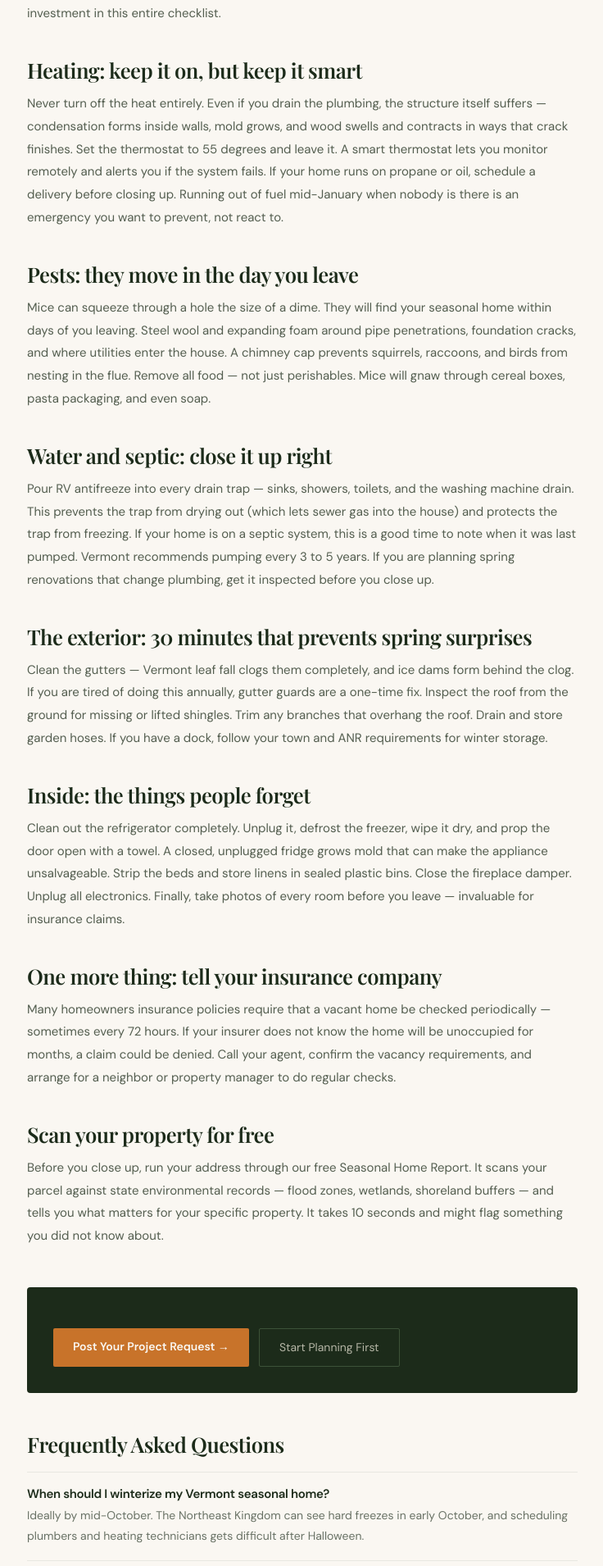
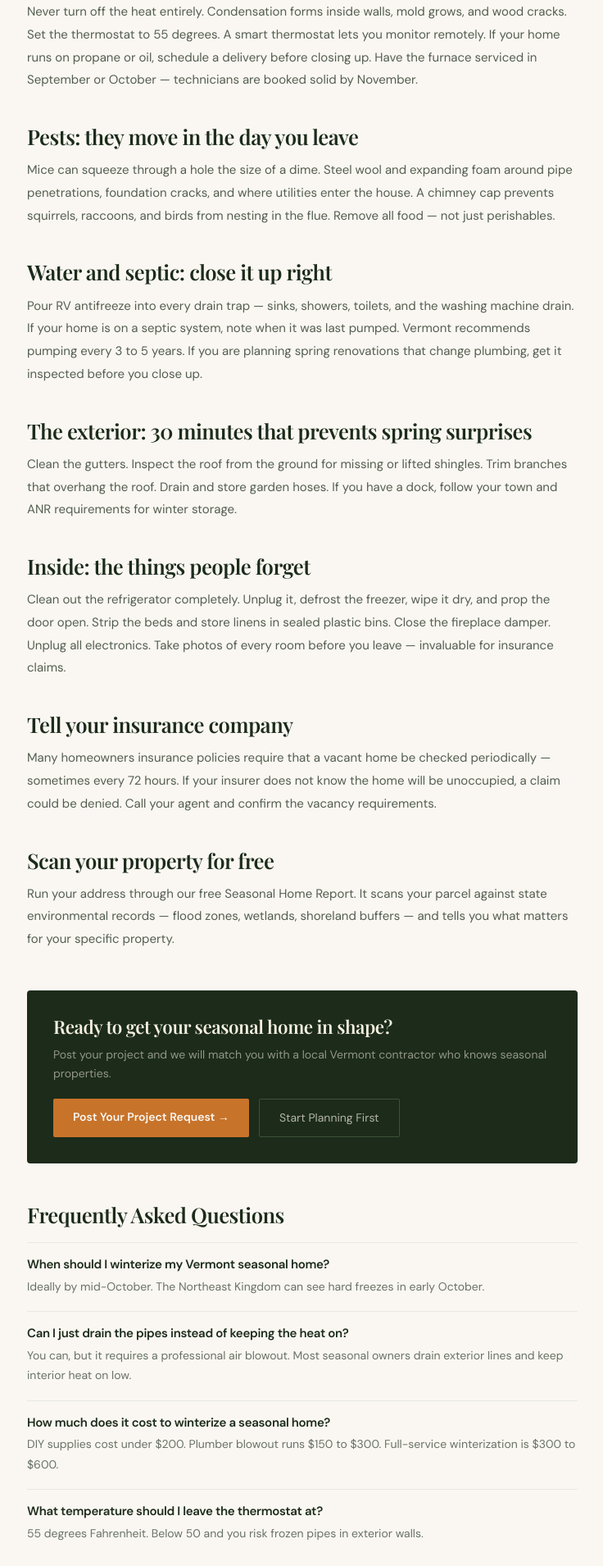
Before and after one commit to alderprojects/alder-projects-site, a Next.js app: page /guides/winterizing-vermont-seasonal-home in a window 1280 px wide. Shown: the part 770-2680 px from the top of the page at 82% size, without its empty margins (271-1007 px from the left). Built offline with nearby package versions, Linux system fonts and the light colour scheme.

Commit message:
Fix: add ctaHeading+ctaBody to winterizing guide

```diff
--- a/src/app/guides/winterizing-vermont-seasonal-home/page.tsx
+++ b/src/app/guides/winterizing-vermont-seasonal-home/page.tsx
@@ -8,22 +8,24 @@ export const metadata: Metadata = {
 const content = {
   eyebrow: 'Seasonal Home Guide', readTime: '7 min',
   h1: 'How to Winterize a Vermont Seasonal Home',
-  intro: "Vermont freezes hard \u2014 sometimes by mid-October in the Northeast Kingdom, reliably by Thanksgiving everywhere else. If your seasonal home sits empty through winter, the cost of skipping a step is measured in thousands, not inconvenience. This is the complete checklist, organized by what actually goes wrong when people cut corners.",
+  intro: "Vermont freezes hard \u2014 sometimes by mid-October in the Northeast Kingdom, reliably by Thanksgiving everywhere else. If your seasonal home sits empty through winter, the cost of skipping a step is measured in thousands, not inconvenience.",
+  ctaHeading: 'Ready to get your seasonal home in shape?',
+  ctaBody: 'Post your project and we will match you with a local Vermont contractor who knows seasonal properties.',
   sections: [
-    { heading: 'Pipes: the one that costs the most when you skip it', body: "A burst pipe in an unoccupied home can run for days before anyone notices. Average cleanup cost in Vermont: $8,000 to $15,000, and that is before repairing the pipe itself. Set your thermostat to 55 degrees minimum. If you are draining the system entirely, hire a plumber to blow out the lines with compressed air. Disconnect and drain outdoor hoses and shut off exterior faucets from inside. Open cabinet doors under sinks on exterior walls so heated air reaches the pipes. For extra protection, install Wi-Fi-enabled leak and freeze sensors. A $30 sensor that texts you when the temperature drops below 40 degrees is the single best investment in this entire checklist." },
-    { heading: 'Heating: keep it on, but keep it smart', body: "Never turn off the heat entirely. Even if you drain the plumbing, the structure itself suffers \u2014 condensation forms inside walls, mold grows, and wood swells and contracts in ways that crack finishes. Set the thermostat to 55 degrees and leave it. A smart thermostat lets you monitor remotely and alerts you if the system fails. If your home runs on propane or oil, schedule a delivery before closing up. Running out of fuel mid-January when nobody is there is an emergency you want to prevent, not react to." },
-    { heading: 'Pests: they move in the day you leave', body: "Mice can squeeze through a hole the size of a dime. They will find your seasonal home within days of you leaving. Steel wool and expanding foam around pipe penetrations, foundation cracks, and where utilities enter the house. A chimney cap prevents squirrels, raccoons, and birds from nesting in the flue. Remove all food \u2014 not just perishables. Mice will gnaw through cereal boxes, pasta packaging, and even soap." },
-    { heading: 'Water and septic: close it up right', body: "Pour RV antifreeze into every drain trap \u2014 sinks, showers, toilets, and the washing machine drain. This prevents the trap from drying out (which lets sewer gas into the house) and protects the trap from freezing. If your home is on a septic system, this is a good time to note when it was last pumped. Vermont recommends pumping every 3 to 5 years. If you are planning spring renovations that change plumbing, get it inspected before you close up." },
-    { heading: 'The exterior: 30 minutes that prevents spring surprises', body: "Clean the gutters \u2014 Vermont leaf fall clogs them completely, and ice dams form behind the clog. If you are tired of doing this annually, gutter guards are a one-time fix. Inspect the roof from the ground for missing or lifted shingles. Trim any branches that overhang the roof. Drain and store garden hoses. If you have a dock, follow your town and ANR requirements for winter storage." },
-    { heading: 'Inside: the things people forget', body: "Clean out the refrigerator completely. Unplug it, defrost the freezer, wipe it dry, and prop the door open with a towel. A closed, unplugged fridge grows mold that can make the appliance unsalvageable. Strip the beds and store linens in sealed plastic bins. Close the fireplace damper. Unplug all electronics. Finally, take photos of every room before you leave \u2014 invaluable for insurance claims." },
-    { heading: 'One more thing: tell your insurance company', body: "Many homeowners insurance policies require that a vacant home be checked periodically \u2014 sometimes every 72 hours. If your insurer does not know the home will be unoccupied for months, a claim could be denied. Call your agent, confirm the vacancy requirements, and arrange for a neighbor or property manager to do regular checks." },
-    { heading: 'Scan your property for free', body: "Before you close up, run your address through our free Seasonal Home Report. It scans your parcel against state environmental records \u2014 flood zones, wetlands, shoreland buffers \u2014 and tells you what matters for your specific property. It takes 10 seconds and might flag something you did not know about." },
+    { heading: 'Pipes: the one that costs the most when you skip it', body: "A burst pipe in an unoccupied home can run for days before anyone notices. Average cleanup cost in Vermont: $8,000 to $15,000. Set your thermostat to 55 degrees minimum. If draining the system, hire a plumber to blow out the lines with compressed air. Disconnect outdoor hoses and shut off exterior faucets from inside. Install Wi-Fi leak and freeze sensors \u2014 a $30 sensor is the single best investment in this entire checklist." },
+    { heading: 'Heating: keep it on, but keep it smart', body: "Never turn off the heat entirely. Condensation forms inside walls, mold grows, and wood cracks. Set the thermostat to 55 degrees. A smart thermostat lets you monitor remotely. If your home runs on propane or oil, schedule a delivery before closing up. Have the furnace serviced in September or October \u2014 technicians are booked solid by November." },
+    { heading: 'Pests: they move in the day you leave', body: "Mice can squeeze through a hole the size of a dime. Steel wool and expanding foam around pipe penetrations, foundation cracks, and where utilities enter the house. A chimney cap prevents squirrels, raccoons, and birds from nesting in the flue. Remove all food \u2014 not just perishables." },
+    { heading: 'Water and septic: close it up right', body: "Pour RV antifreeze into every drain trap \u2014 sinks, showers, toilets, and the washing machine drain. If your home is on a septic system, note when it was last pumped. Vermont recommends pumping every 3 to 5 years. If you are planning spring renovations that change plumbing, get it inspected before you close up." },
+    { heading: 'The exterior: 30 minutes that prevents spring surprises', body: "Clean the gutters. Inspect the roof from the ground for missing or lifted shingles. Trim branches that overhang the roof. Drain and store garden hoses. If you have a dock, follow your town and ANR requirements for winter storage." },
+    { heading: 'Inside: the things people forget', body: "Clean out the refrigerator completely. Unplug it, defrost the freezer, wipe it dry, and prop the door open. Strip the beds and store linens in sealed plastic bins. Close the fireplace damper. Unplug all electronics. Take photos of every room before you leave \u2014 invaluable for insurance claims." },
+    { heading: 'Tell your insurance company', body: "Many homeowners insurance policies require that a vacant home be checked periodically \u2014 sometimes every 72 hours. If your insurer does not know the home will be unoccupied, a claim could be denied. Call your agent and confirm the vacancy requirements." },
+    { heading: 'Scan your property for free', body: "Run your address through our free Seasonal Home Report. It scans your parcel against state environmental records \u2014 flood zones, wetlands, shoreland buffers \u2014 and tells you what matters for your specific property." },
   ],
   faqs: [
-    { q: "When should I winterize my Vermont seasonal home?", a: "Ideally by mid-October. The Northeast Kingdom can see hard freezes in early October, and scheduling plumbers and heating technicians gets difficult after Halloween." },
-    { q: "Can I just drain the pipes instead of keeping the heat on?", a: "You can, but it requires a professional air blowout to be truly safe. Even then, keeping the heat at 55 degrees protects the structure itself from moisture damage." },
-    { q: "How much does it cost to winterize a seasonal home?", a: "If you do it yourself, under $200. Hiring a plumber to blow out lines runs $150 to $300. Full-service winterization from a property manager is $300 to $600." },
-    { q: "What temperature should I leave the thermostat at?", a: "55 degrees Fahrenheit. Below 50 and you risk frozen pipes in exterior walls. Smart thermostats with freeze alerts add protection for $100 to $200." },
+    { q: "When should I winterize my Vermont seasonal home?", a: "Ideally by mid-October. The Northeast Kingdom can see hard freezes in early October." },
+    { q: "Can I just drain the pipes instead of keeping the heat on?", a: "You can, but it requires a professional air blowout. Most seasonal owners drain exterior lines and keep interior heat on low." },
+    { q: "How much does it cost to winterize a seasonal home?", a: "DIY supplies cost under $200. Plumber blowout runs $150 to $300. Full-service winterization is $300 to $600." },
+    { q: "What temperature should I leave the thermostat at?", a: "55 degrees Fahrenheit. Below 50 and you risk frozen pipes in exterior walls." },
   ],
   relatedGuides: [
     { label: 'Vermont septic systems for seasonal owners', href: '/guides/vermont-septic-what-to-know' },
```
